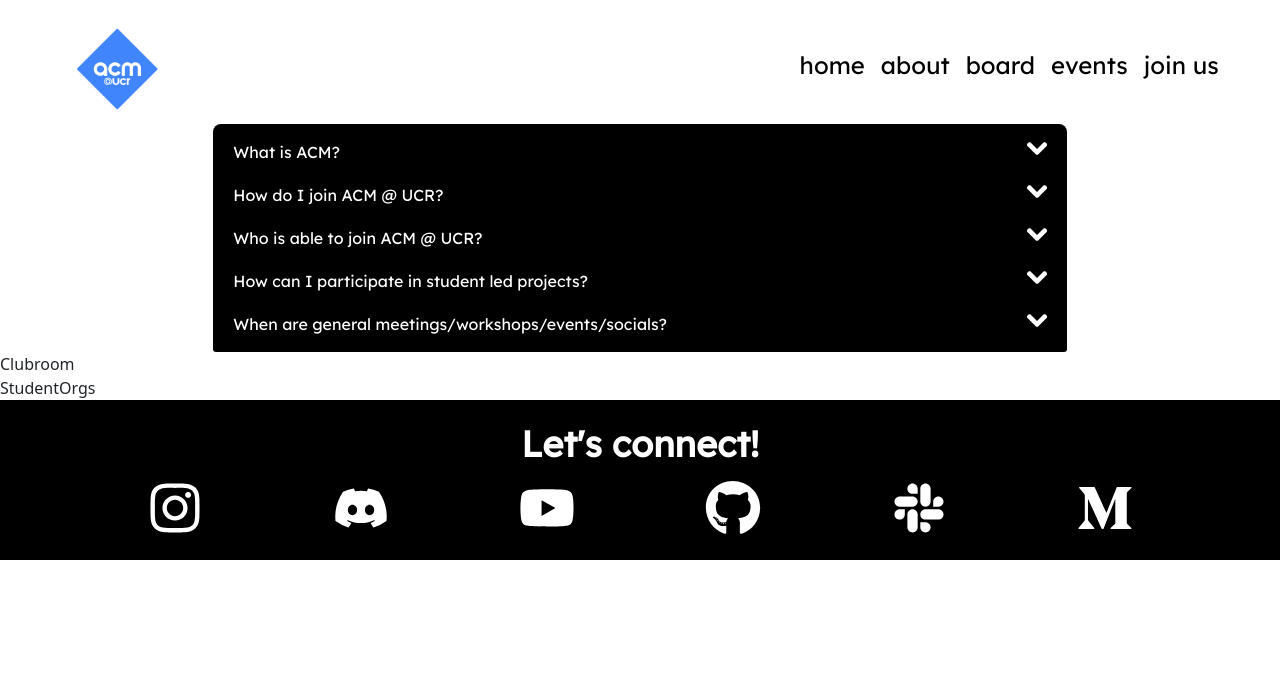
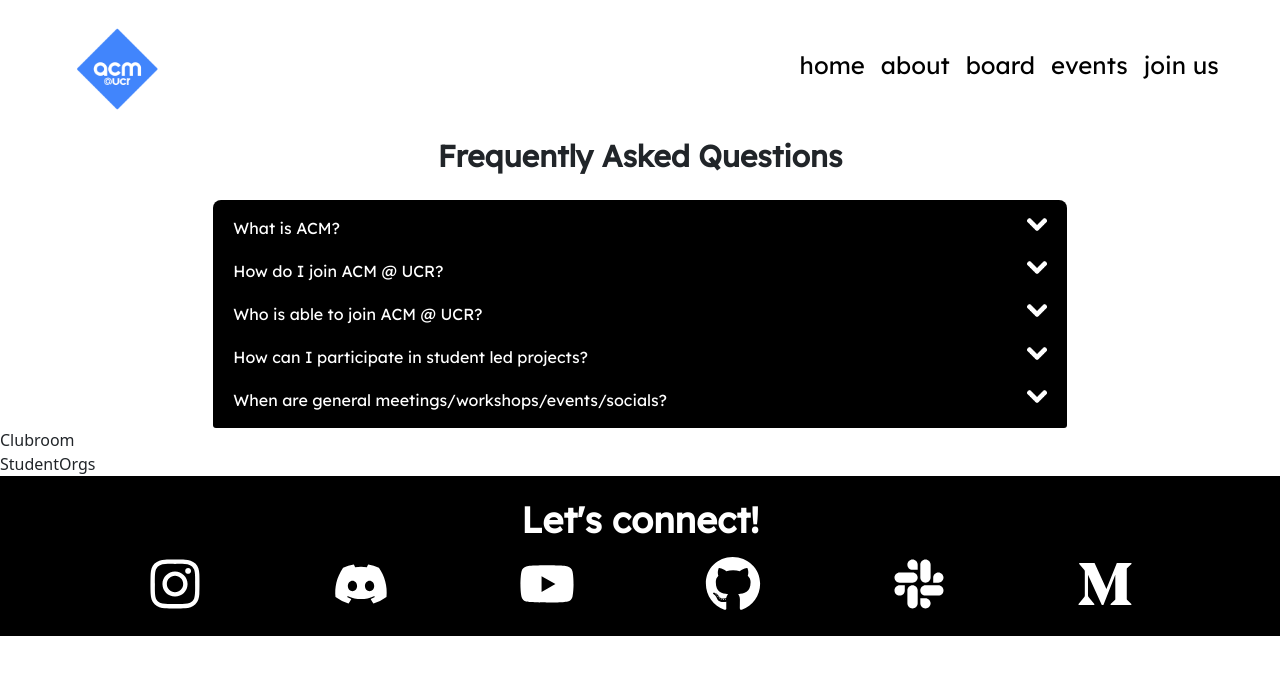
Before and after one commit to acm-ucr/acm-hydra, a Next.js app: page /join in a window 1280 px wide. Shown: the top 674 px of the page. Built offline with nearby package versions, Linux system fonts and the light colour scheme.

Commit message:
added faq header & ran prettier

```diff
--- a/components/Faq.js
+++ b/components/Faq.js
@@ -77,6 +77,10 @@ const FaqItem = ({ index, element }) => {
 
 const Faq = () => {
 	return (
+		<div>
+			<p className='font-lexend acm-black text-3xl font-semibold flex justify-center pb-4'>
+				Frequently Asked Questions
+			</p>
 			<Accordion
 				className='flex flex-col justify-center mx-auto w-2/3 height-1/3'
 				flush
@@ -91,6 +95,7 @@ const Faq = () => {
 					/>
 				))}
 			</Accordion>
+		</div>
 	);
 };
 
```
Lines whose indentation alone changed are shown as unchanged.
